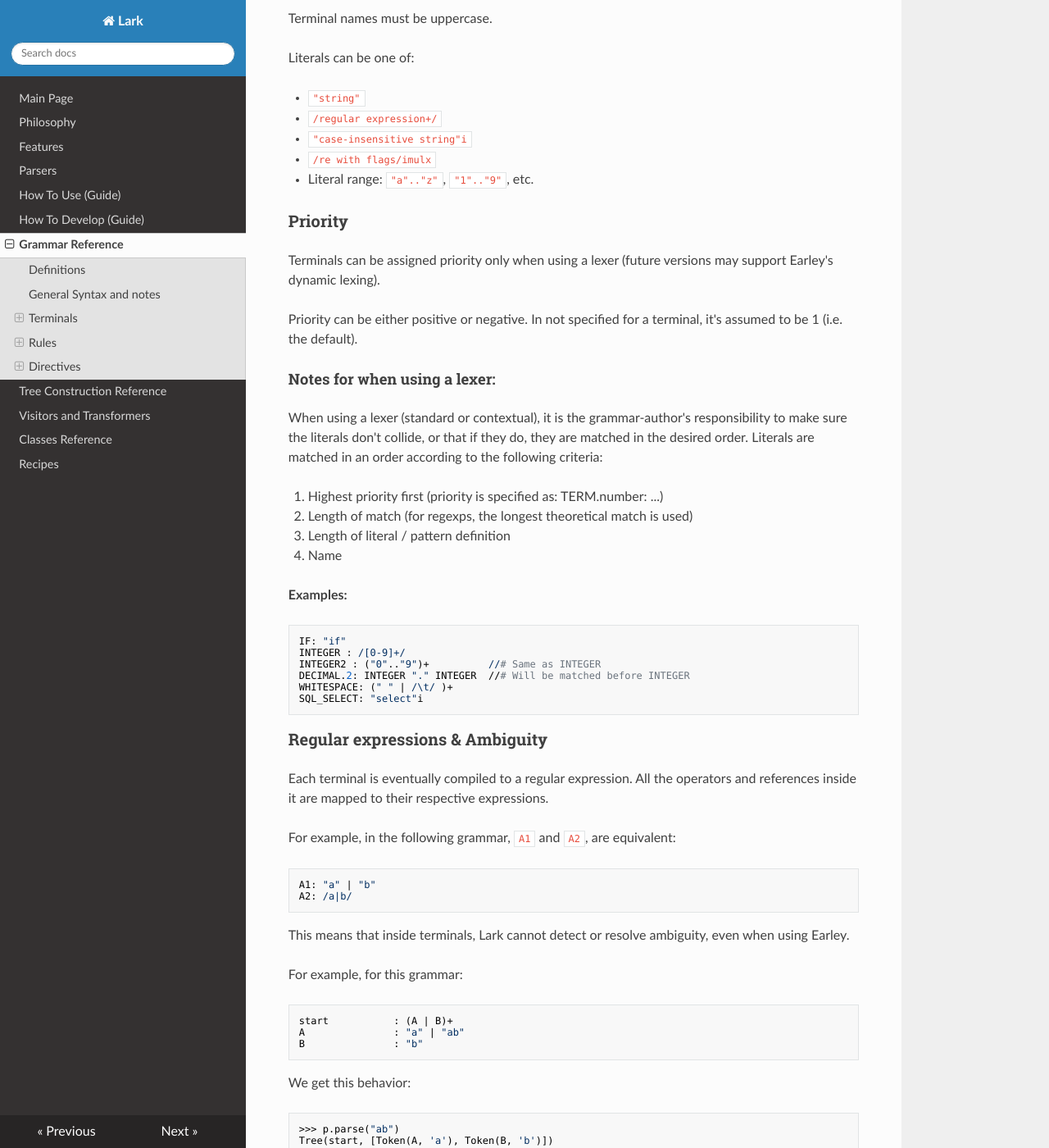
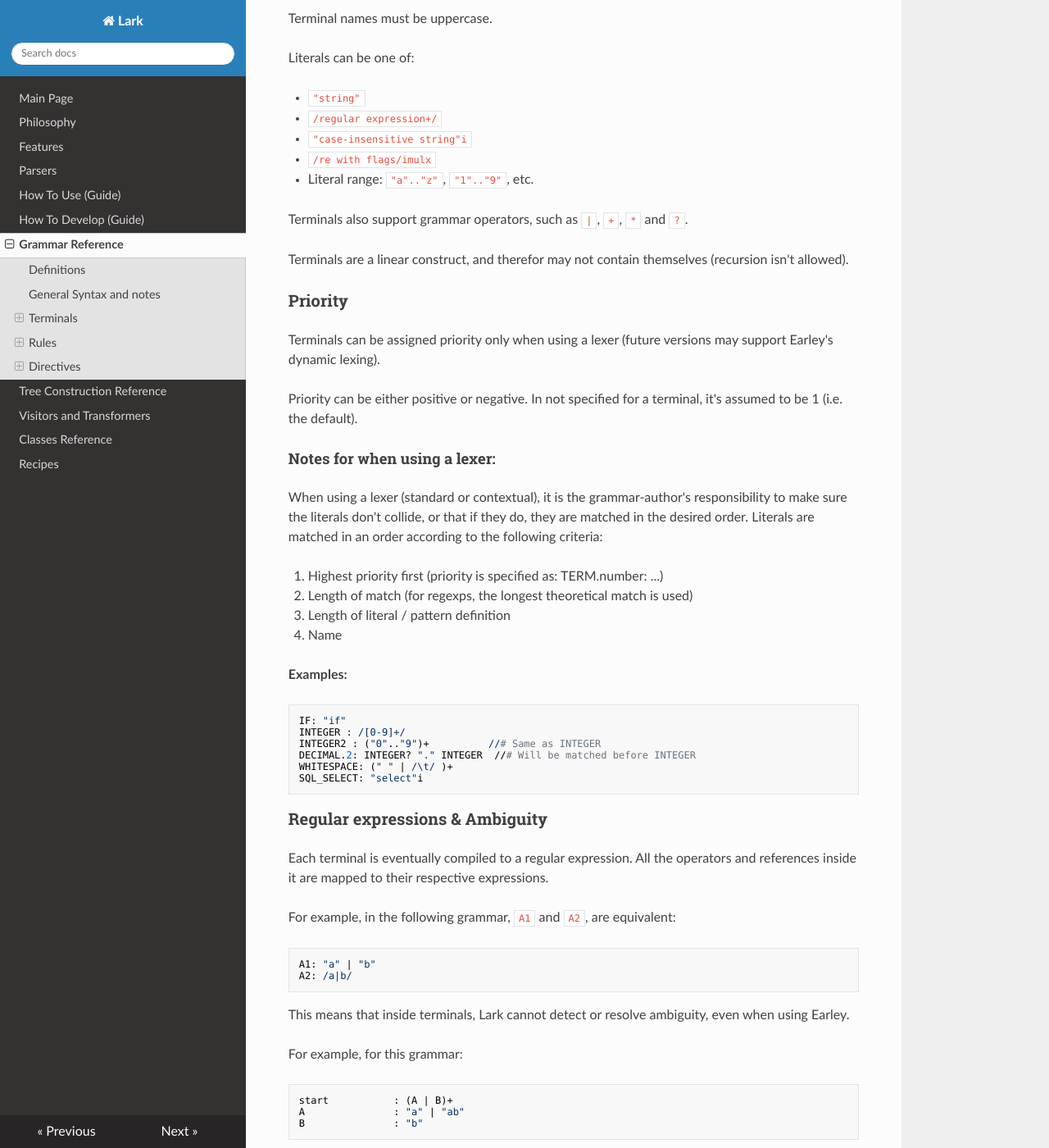
Before and after one commit to lark-parser/lark, an MkDocs documentation site: the page built from docs/grammar.md, in a window 1280 px wide and 1400 px high, scrolled down 1310 px. Shown: the whole window at 82% size. Built offline with MkDocs 1.6.1, drawn with Linux system fonts in a browser that asks for light colours; nearby versions of some CDN libraries; old or Windows-style settings are respelled for this version of MkDocs.

Commit message:
Small addition to docs about terminal operators

````diff
--- a/docs/grammar.md
+++ b/docs/grammar.md
@@ -54,6 +54,10 @@ Literals can be one of:
 * `/re with flags/imulx`
 * Literal range: `"a".."z"`, `"1".."9"`, etc.
 
+Terminals also support grammar operators, such as `|`, `+`, `*` and `?`.
+
+Terminals are a linear construct, and therefor may not contain themselves (recursion isn't allowed).
+
 ### Priority
 
 Terminals can be assigned priority only when using a lexer (future versions may support Earley's dynamic lexing).
@@ -74,7 +78,7 @@ When using a lexer (standard or contextual), it is the grammar-author's responsi
 IF: "if"
 INTEGER : /[0-9]+/
 INTEGER2 : ("0".."9")+          //# Same as INTEGER
-DECIMAL.2: INTEGER "." INTEGER  //# Will be matched before INTEGER
+DECIMAL.2: INTEGER? "." INTEGER  //# Will be matched before INTEGER
 WHITESPACE: (" " | /\t/ )+
 SQL_SELECT: "select"i
 ```
````
